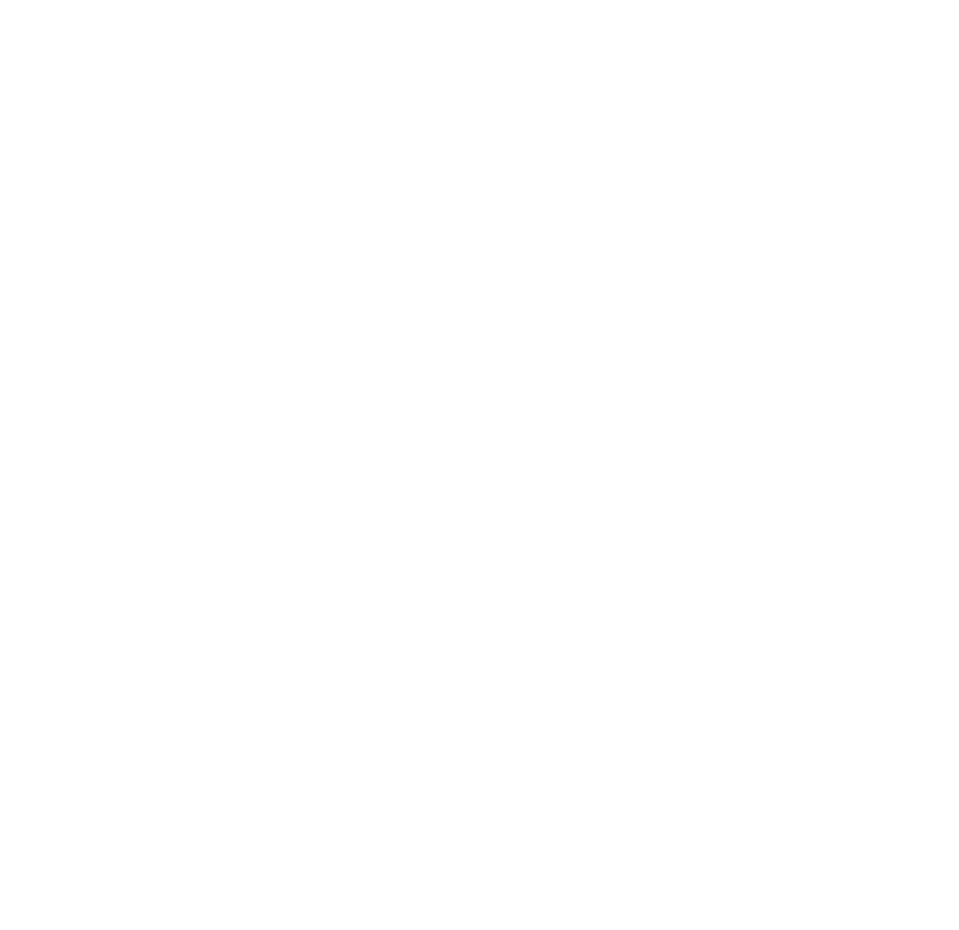
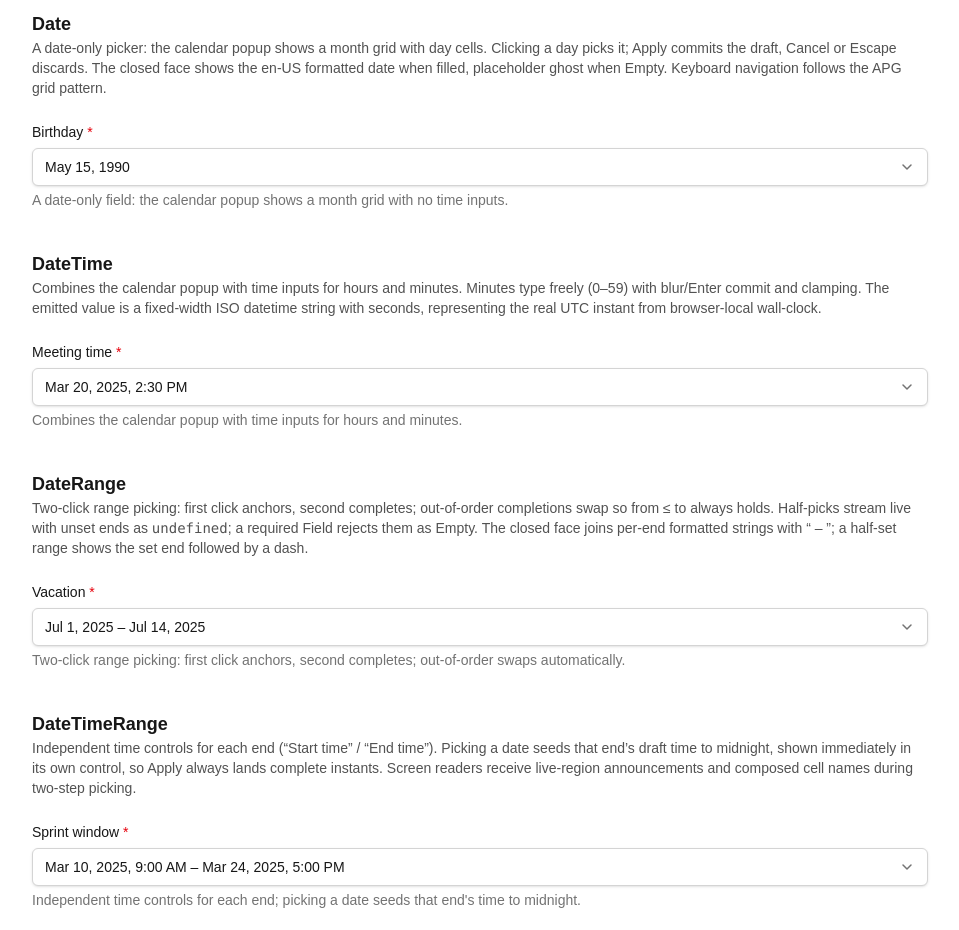
Before and after one commit to ShimaVaghei/nextjs-toolkit, a Next.js app: page /field in a window 1280 px wide. Shown: the part 2520-3450 px from the top of the page, without its empty margins (288-1247 px from the left). Before the commit the page ends 2510 px from the top, so only its background shows below. Built offline with nearby package versions, Linux system fonts and the light colour scheme.

Commit message:
feat: add date field demo page and glossary terms (issue 20)

```diff
--- a/app/field/page.tsx
+++ b/app/field/page.tsx
@@ -3,11 +3,19 @@
 import { useRef, useState } from "react";
 import {
   CheckboxField,
+  DateField,
+  DateTimeField,
+  DateRangeField,
+  DateTimeRangeField,
   InputField,
   MultiSelectField,
   SelectField,
   TextareaField,
   type FieldCheckboxConfig,
+  type FieldDateConfig,
+  type FieldDateTimeConfig,
+  type FieldDateRangeConfig,
+  type FieldDateTimeRangeConfig,
   type FieldHandle,
   type FieldInputConfig,
   type FieldMultiSelectConfig,
@@ -142,6 +150,50 @@
   matchValue: matchTrainById,
   options: RELEASE_TRAINS,
   initialValue: { id: 99, codename: "soyuz" },
+};
+
+// Date field configs: each demonstrates Initial values, validators, and
+// onValueChange observation.
+const birthdayConfig: FieldDateConfig = {
+  label: "Birthday",
+  placeholder: "Pick a date",
+  hint: "A date-only field: the calendar popup shows a month grid with no time inputs.",
+  initialValue: "1990-05-15",
+  validator: {
+    required: { value: true, message: "Choose your birthday." },
+    max: { value: "2010-01-01", message: "Must be born before 2010." },
+  },
+};
+
+const meetingConfig: FieldDateTimeConfig = {
+  label: "Meeting time",
+  placeholder: "Pick date and time",
+  hint: "Combines the calendar popup with time inputs for hours and minutes.",
+  initialValue: "2025-03-20T14:30:00Z",
+  validator: {
+    required: { value: true, message: "Set a meeting time." },
+    min: { value: "2025-01-01T00:00:00Z", message: "Must be in 2025 or later." },
+  },
+};
+
+const vacationConfig: FieldDateRangeConfig = {
+  label: "Vacation",
+  placeholder: "Pick start and end dates",
+  hint: "Two-click range picking: first click anchors, second completes; out-of-order swaps automatically.",
+  initialValue: { from: "2025-07-01", to: "2025-07-14" },
+  validator: {
+    required: { value: true, message: "Choose a vacation range." },
+  },
+};
+
+const sprintConfig: FieldDateTimeRangeConfig = {
+  label: "Sprint window",
+  placeholder: "Pick start and end date-times",
+  hint: "Independent time controls for each end; picking a date seeds that end's time to midnight.",
+  initialValue: { from: "2025-03-10T09:00:00Z", to: "2025-03-24T17:00:00Z" },
+  validator: {
+    required: { value: true, message: "Set a sprint window." },
+  },
 };
 
 const REF_BUTTON_CLASS =
@@ -368,6 +420,73 @@
         </div>
         <CheckboxField config={consentConfig} />
       </section>
+
+      <section className="space-y-6">
+        <div>
+          <h2 className="text-lg font-semibold text-neutral-900 dark:text-neutral-100">
+            Date
+          </h2>
+          <p className="text-sm text-neutral-600 dark:text-neutral-400">
+            A date-only picker: the calendar popup shows a month grid with day
+            cells. Clicking a day picks it; Apply commits the draft, Cancel or
+            Escape discards. The closed face shows the en-US formatted date
+            when filled, placeholder ghost when Empty. Keyboard navigation
+            follows the APG grid pattern.
+          </p>
+        </div>
+        <DateField config={birthdayConfig} />
+      </section>
+
+      <section className="space-y-6">
+        <div>
+          <h2 className="text-lg font-semibold text-neutral-900 dark:text-neutral-100">
+            DateTime
+          </h2>
+          <p className="text-sm text-neutral-600 dark:text-neutral-400">
+            Combines the calendar popup with time inputs for hours and minutes.
+            Minutes type freely (0–59) with blur/Enter commit and clamping.
+            The emitted value is a fixed-width ISO datetime string with
+            seconds, representing the real UTC instant from browser-local
+            wall-clock.
+          </p>
+        </div>
+        <DateTimeField config={meetingConfig} />
+      </section>
+
+      <section className="space-y-6">
+        <div>
+          <h2 className="text-lg font-semibold text-neutral-900 dark:text-neutral-100">
+            DateRange
+          </h2>
+          <p className="text-sm text-neutral-600 dark:text-neutral-400">
+            Two-click range picking: first click anchors, second completes;
+            out-of-order completions swap so from &le; to always holds.
+            Half-picks stream live with unset ends as{" "}
+            <code className="font-mono">undefined</code>; a required Field
+            rejects them as Empty. The closed face joins per-end formatted
+            strings with &ldquo; – &rdquo;; a half-set range shows the set end
+            followed by a dash.
+          </p>
+        </div>
+        <DateRangeField config={vacationConfig} />
+      </section>
+
+      <section className="space-y-6">
+        <div>
+          <h2 className="text-lg font-semibold text-neutral-900 dark:text-neutral-100">
+            DateTimeRange
+          </h2>
+          <p className="text-sm text-neutral-600 dark:text-neutral-400">
+            Independent time controls for each end (&ldquo;Start time&rdquo; /
+            &ldquo;End time&rdquo;). Picking a date seeds that end&rsquo;s
+            draft time to midnight, shown immediately in its own control, so
+            Apply always lands complete instants. Screen readers receive
+            live-region announcements and composed cell names during two-step
+            picking.
+          </p>
+        </div>
+        <DateTimeRangeField config={sprintConfig} />
+      </section>
     </div>
   );
 }
```
Also changed, not shown: 1 other file (tests, documents, lock files or other folders).
